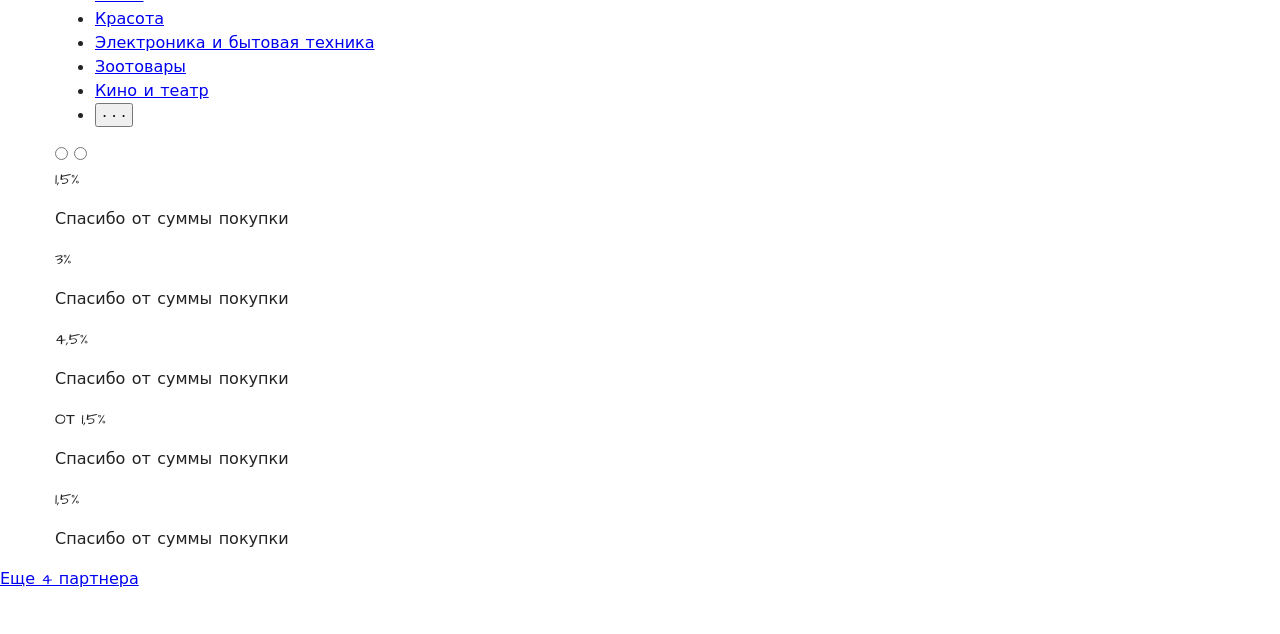
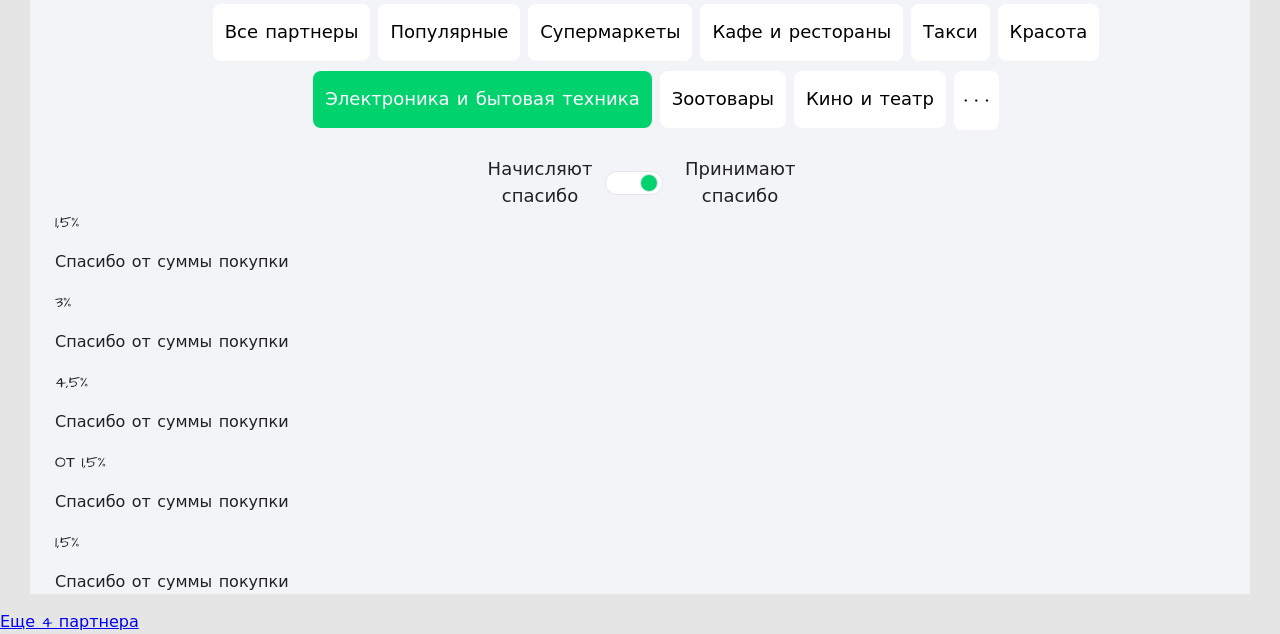
Before and after one commit to sanjar1311/SPS, a plain HTML site: page index.html in a window 1280 px wide. Shown: the part 308-942 px from the top of the page. Before the commit the page ends 899 px from the top, so only its background shows below. Drawn offline with Linux system fonts and the light colour scheme.

Commit message:
add partnyori-top section css

```diff
--- a/css/styles.css
+++ b/css/styles.css
@@ -15,7 +15,7 @@ body {
   font-family: 'Architects Daughter', cursive, "Arial", sans-serif;
   font-size: 16px;
   line-height: 1.5;
-  background-color: #fff;
+  background-color: #E5E5E5;
   color: #222;
 }
 
@@ -47,6 +47,7 @@ img {
 .container-flex {
   display: flex;
   align-items: center;
+  background-color: #fff;
 }
 
 .site-logo {
@@ -151,6 +152,118 @@ img {
   display: none;
 }
 
+      /* MAIN  SECTION */
+
+.main-bgcolor{
+  background-color: #F2F4F7;
+}
+
+.partnyori-title {
+  margin: 0;
+  padding: 70px 0 50px 0;
+  width: 100%;
+  text-align: center;
+  font-size: 48px;
+}
+
+.partnyori-list {
+  display: flex;
+  flex-wrap: wrap;
+  justify-content: center;
+  list-style: none;
+}
+
+.partnyori-link {
+  display: inline-block;
+  text-decoration: none;
+  color: #000;
+  font-size: 18px;
+  padding: 15px 12px;
+  background-color: #fff;
+  margin-right: 8px;
+  margin-bottom: 10px;
+  border-radius: 8px;
+}
+
+.partnyori-active-link {
+  background-color: #00D36D;
+  color: #fff;
+}
+
+.partnyori-btn {
+  border: none;
+  cursor: pointer;
+  padding: 19px 10px;
+}
+
+    /* RADIO BUTTONS */
+
+
+.zzz{
+  display: flex;
+  align-items: center;
+}
+
+.radio-label {
+  display: block;
+  font-size: 18px;
+  width: 110px;
+  text-align: center;
+}
+
+.radio-1,
+.radio-2 {
+  display: none;
+}
+
+.label-1 {
+  position: relative;
+  margin-left: auto;
+  margin-right: 45px;
+  cursor: pointer;
+}
+
+.label-2 {
+  position: relative;
+  margin-right: auto;
+  margin-left: 45px;
+  cursor: pointer;
+}
+
+.label-1::after {
+  position: absolute;
+  right: -68px;
+  top: 15px;
+  content: "";
+  z-index: 1;
+  width: 58px;
+  height: 24px;
+  display: block;
+  border-radius: 12px;
+  border: 1px solid #E4E6E9;
+  background-color: #fff;
+}
+
+.label-2::before {
+  position: absolute;
+  top: 18px;
+  right: 137px;
+  z-index: 15;
+  content: "";
+  width: 18px;
+  height: 18px;
+  background-color: #00D36D;
+  display: block;
+  border-radius: 50%;
+  border: 1px solid #E4E6E9;
+  transition: transform .5s ease;
+}
+
+.radio-1:checked  .label-2::before {
+  transform: translateX(-68px);
+}
+
+
 
 
 
--- a/index.html
+++ b/index.html
@@ -70,9 +70,9 @@
   <!-- MAIN  SECTION -->
 
   <main class="main-section">
-    <div class="container">
+    <div class="container main-bgcolor">
       <div class="partnyori">
-        <h1>Партнеры и предложен</h1>
+        <h1 class="partnyori-title">Партнеры и предложен</h1>
         <ul class="partnyori-list">
           <li class="partnyori-item">
             <a href="#" class="partnyori-link">Все партнеры</a>
@@ -93,7 +93,7 @@
             <a href="#" class="partnyori-link">Красота</a>
           </li>
           <li class="partnyori-item">
-            <a href="#" class="partnyori-link">Электроника и бытовая техника</a>
+            <a href="#" class="partnyori-link partnyori-active-link">Электроника и бытовая техника</a>
           </li>
           <li class="partnyori-item">
             <a href="#" class="partnyori-link">Зоотовары</a>
@@ -102,19 +102,22 @@
             <a href="#" class="partnyori-link">Кино и театр</a>
           </li>
           <li class="partnyori-item">
-            <button type="button" class="partnyori-link">• • •</button>
+            <button type="button" class="partnyori-link partnyori-btn">• • •</button>
           </li>
         </ul>
       </div>
 
-      <form action="echo.htmlacademy.ru" method="POST">
-        <label for="">
-          <input type="radio">
-        </label>
-        <label for="">
-          <input type="radio">
-        </label>
-      </form>
+      <div class="form-buttons">
+        <form class="zzz" action="echo.htmlacademy.ru" method="POST">
+          <label class="radio-label label-1" for="opt1">Начисляют спасибо
+            <input class="radio-1" type="radio" name="opt" id="opt1">
+          </label>
+
+          <label class="radio-label label-2" for="opt2">
+            <input class="radio-2" type="radio" name="opt" id="opt2">Принимают спасибо
+          </label>
+        </form>
+      </div>
 
       <div class="partnyori-cards">
         <div class="card">
```
